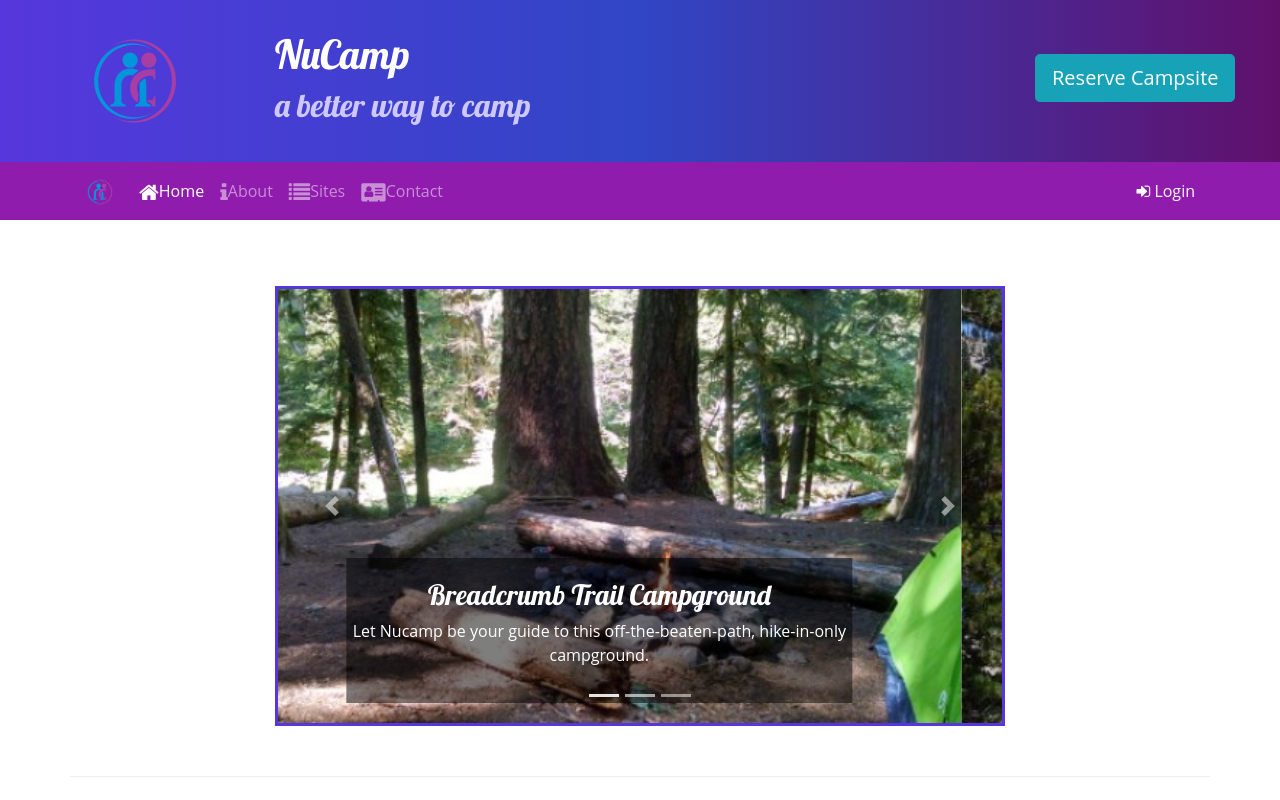
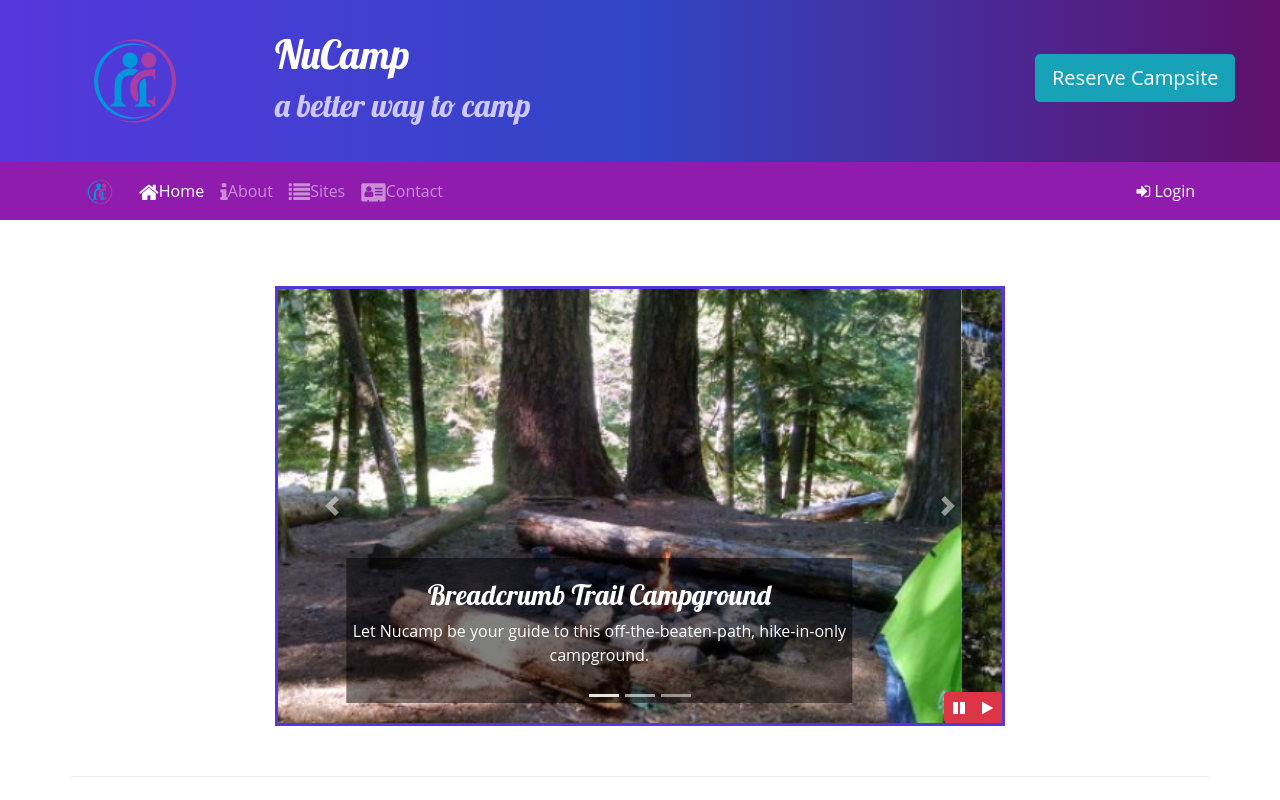
Before and after one commit to krisb09/nucampsite, a website: page index.html in a window 1280 px wide. Shown: the top 800 px of the page. Drawn offline with nearby package versions, Linux system fonts and the light colour scheme.

Commit message:
Bootstrap and jQuery Part1

```diff
--- a/css/style.css
+++ b/css/style.css
@@ -74,6 +74,12 @@ a.title.collapsed {
     margin-left: 159px;
 }
 
+#carouselButton {
+    position: absolute;
+    right: 0;
+    bottom: 0;
+    z-index: 100;
+}
 /* .modal-body {
     background: url(../img/chrome-river.jpg)
 
--- a/index.html
+++ b/index.html
@@ -158,6 +158,7 @@
         </div>
     </div>
 
+    <!---------------- Carousel ------------>
 
     <div class="container">
 
@@ -200,6 +201,14 @@
                         <span class="carousel-control-next-icon"></span>
                         <span class="sr-only">Next</span>
                     </a>
+                    <div class="btn-group" id="carouselButton">
+                        <button class="btn btn-danger btn-sm" id="carouselPause">
+                            <i class="fa fa-pause"></i>
+                        </button>
+                        <button class="btn btn-danger btn-sm" id="carouselPlay">
+                            <i class="fa fa-play"></i>
+                        </button>
+                    </div>
                 </div>
             </div>
         </div>
@@ -290,6 +299,18 @@
     <script src="node_modules/popper.js/dist/umd/popper.min.js"></script>
     <script src="node_modules/bootstrap/dist/js/bootstrap.min.js"></script>
 
+    <script>
+        $(function() {
+            $(".carousel").carousel( { interval: 1000 } );
+            $("#carouselPause").click(function(){
+                $(".carousel").carousel("pause");
+            });
+            $("#carouselPlay").click(function(){
+                $(".carousel").carousel("cycle");
+            });
+        });
+    </script>
+
 </body>
 
 </html>
```
